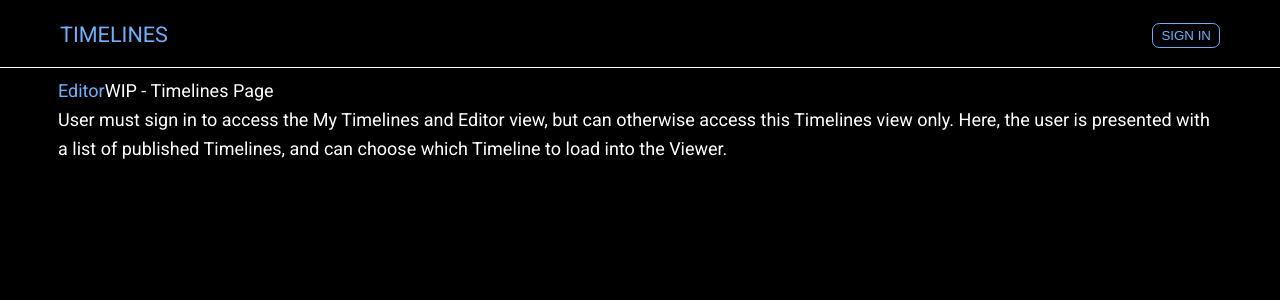
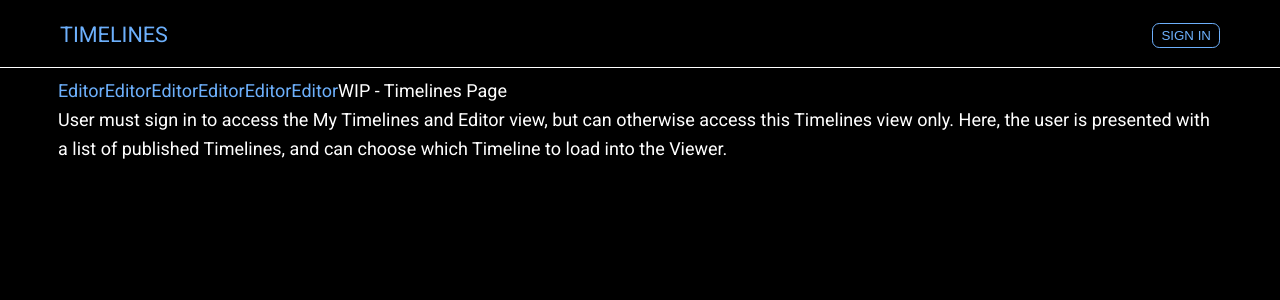
Before and after one commit to branjames117/timelines, a Next.js app: page / in a window 1280 px wide. Shown: the top 300 px of the page. Built offline with nearby package versions, Linux system fonts and the light colour scheme; no server answers.

Commit message:
experiment

```diff
--- a/pages/index.js
+++ b/pages/index.js
@@ -4,6 +4,15 @@ export default function IndexPage() {
   return (
     <div>
       <Link href='/editor'>Editor</Link>
+      <Link href='/editor'>Editor</Link>
+      <Link href={'/editor'}>Editor</Link>
+      <Link href={'/editor'}>Editor</Link>
+      <Link href={{ pathName: '/editor' }}>
+        <a>Editor</a>
+      </Link>
+      <Link href='/editor'>
+        <span>Editor</span>
+      </Link>
       WIP - Timelines Page
       <br />
       User must sign in to access the My Timelines and Editor view, but can
```
